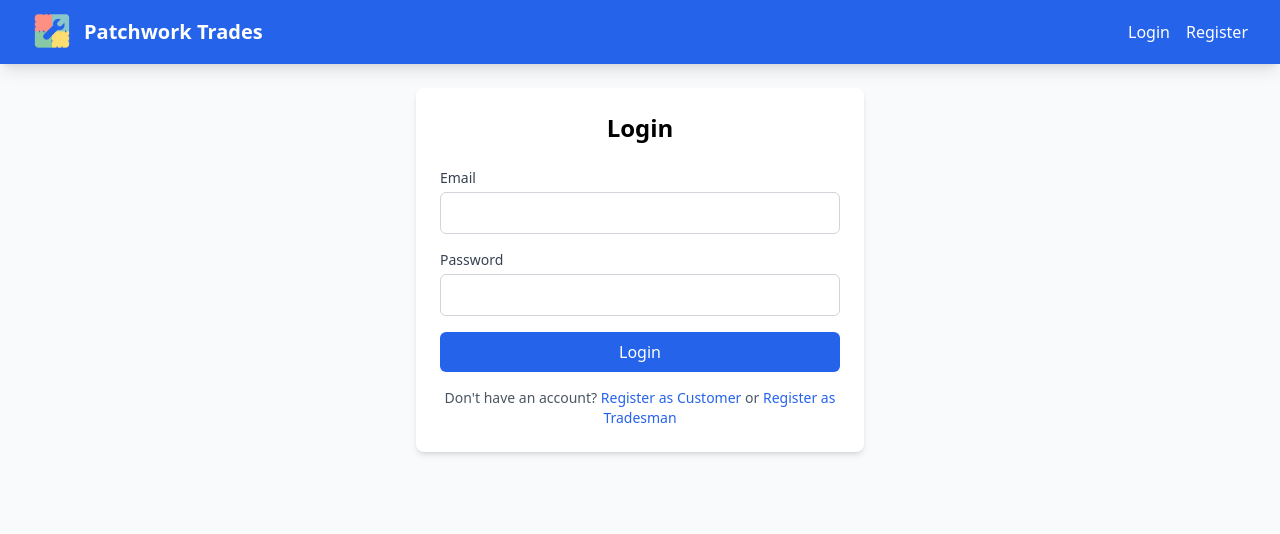
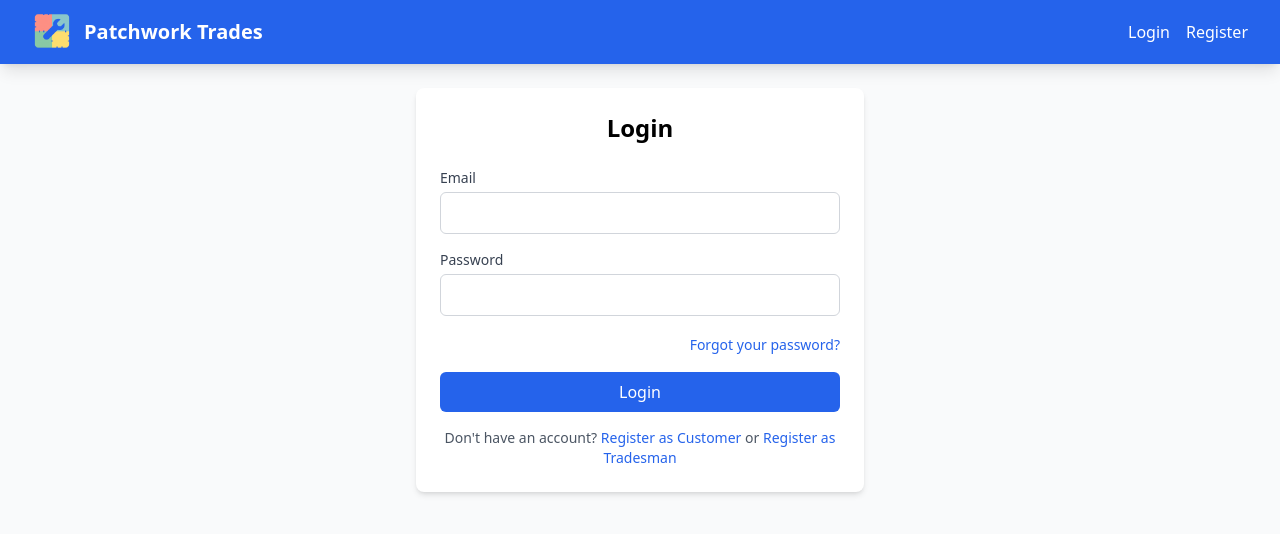
Before and after one commit to Harrypapa1/patchwork-trades, a React (Vite) app in the folder patchwork-trades/: page /login in a window 1280 px wide. Shown: the top 534 px of the page. Built offline with nearby package versions, Linux system fonts and the light colour scheme; no server answers.

Commit message:
Update Login.jsx

```diff
--- a/patchwork-trades/src/pages/Login.jsx
+++ b/patchwork-trades/src/pages/Login.jsx
@@ -133,6 +133,16 @@
           />
         </div>
 
+        {/* ADDED: Forgot Password Link */}
+        <div className="text-right">
+          <Link
+            to="/forgot-password"
+            className="text-sm text-blue-600 hover:underline"
+          >
+            Forgot your password?
+          </Link>
+        </div>
+
         <button
           type="submit"
           disabled={loading}
```
